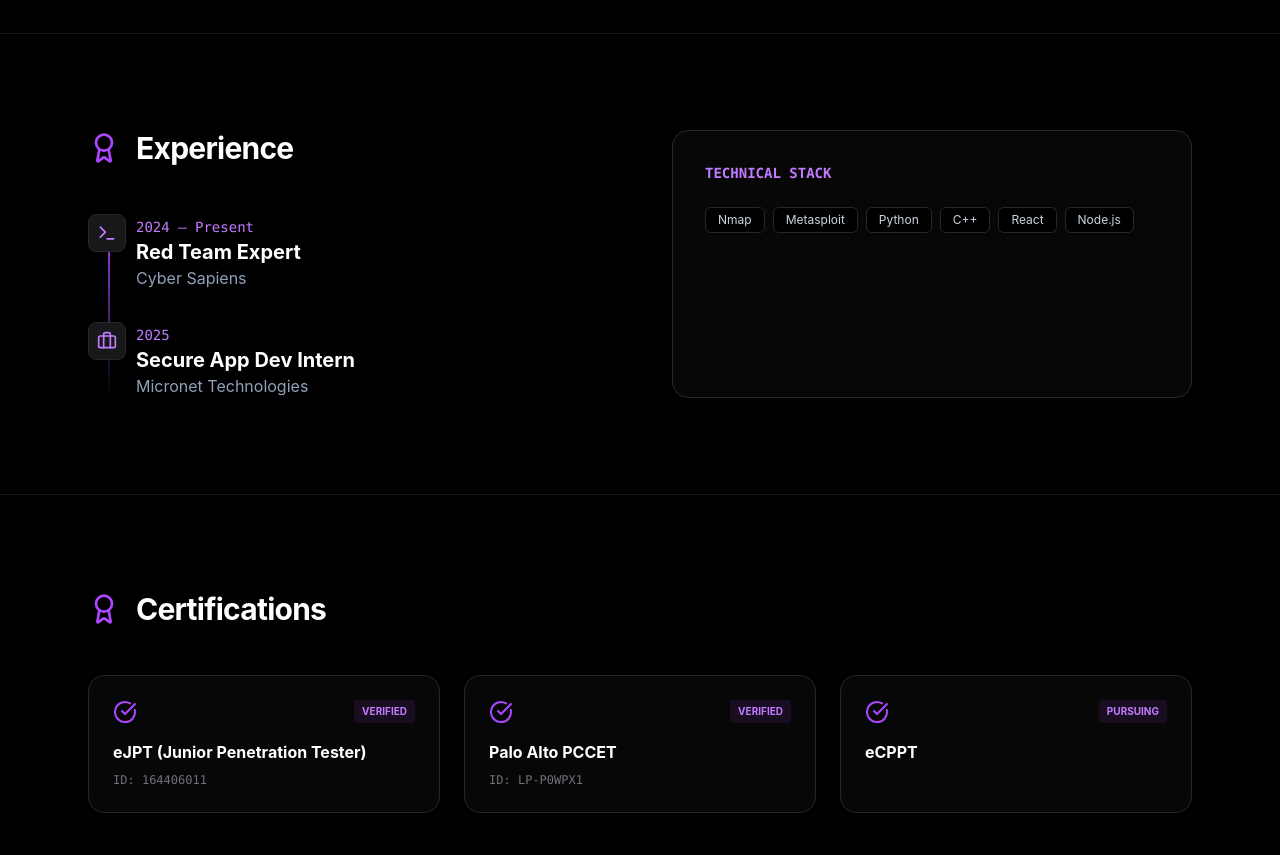
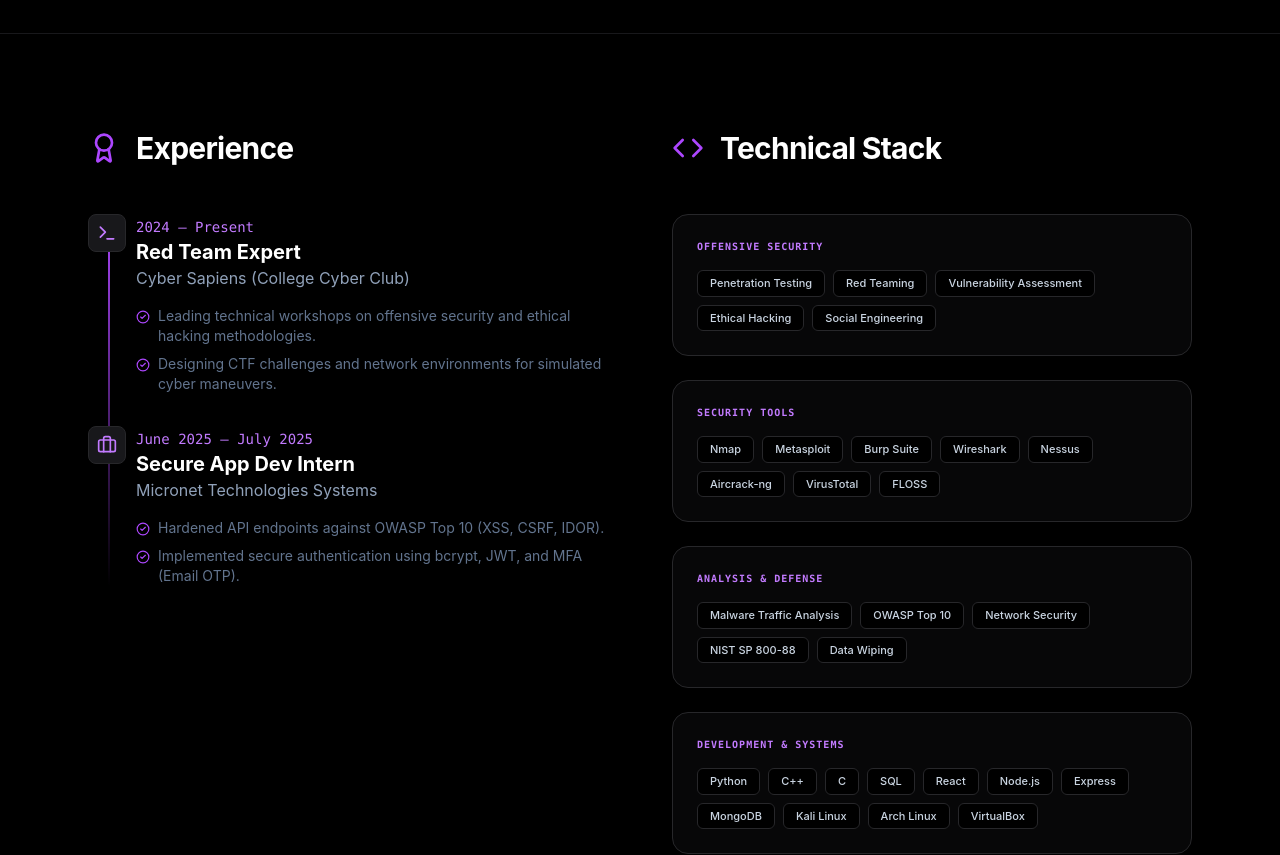
Before and after one commit to Hellthrone2005/Portfolio, a React app: page / in a window 1280 px wide. Shown: the part 1540-2395 px from the top of the page. Built offline with nearby package versions, Linux system fonts and the light colour scheme; the HTML template or start-up script is replaced by a standard one.

Commit message:
Update technical stack and skill categories

```diff
--- a/src/components/Experience.jsx
+++ b/src/components/Experience.jsx
@@ -2,40 +2,108 @@ import { Briefcase, Terminal, Award, Code, CheckCircle2 } from 'lucide-react';
 
 export default function Experience() {
   const experiences = [
-    { title: "Red Team Expert", org: "Cyber Sapiens", date: "2024 – Present", icon: <Terminal size={20} /> },
-    { title: "Secure App Dev Intern", org: "Micronet Technologies", date: "2025", icon: <Briefcase size={20} /> }
+    {
+      title: "Red Team Expert",
+      org: "Cyber Sapiens (College Cyber Club)",
+      date: "2024 – Present",
+      desc: [
+        "Leading technical workshops on offensive security and ethical hacking methodologies.",
+        "Designing CTF challenges and network environments for simulated cyber maneuvers."
+      ],
+      icon: <Terminal size={20} />
+    },
+    {
+      title: "Secure App Dev Intern",
+      org: "Micronet Technologies Systems",
+      date: "June 2025 – July 2025",
+      desc: [
+        "Hardened API endpoints against OWASP Top 10 (XSS, CSRF, IDOR).",
+        "Implemented secure authentication using bcrypt, JWT, and MFA (Email OTP)."
+      ],
+      icon: <Briefcase size={20} />
+    }
+  ];
+
+  const skillGroups = [
+    {
+      category: "Offensive Security",
+      skills: ["Penetration Testing", "Red Teaming", "Vulnerability Assessment", "Ethical Hacking", "Social Engineering"]
+    },
+    {
+      category: "Security Tools",
+      skills: ["Nmap", "Metasploit", "Burp Suite", "Wireshark", "Nessus", "Aircrack-ng", "VirusTotal", "FLOSS"]
+    },
+    {
+      category: "Analysis & Defense",
+      skills: ["Malware Traffic Analysis", "OWASP Top 10", "Network Security", "NIST SP 800-88", "Data Wiping"]
+    },
+    {
+      category: "Development & Systems",
+      skills: ["Python", "C++", "C", "SQL", "React", "Node.js", "Express", "MongoDB", "Kali Linux", "Arch Linux", "VirtualBox"]
+    }
   ];
 
   return (
     <section id="experience" className="py-24 bg-black text-white border-t border-zinc-900">
       <div className="max-w-6xl mx-auto px-6">
         <div className="grid lg:grid-cols-2 gap-16">
+
+          {/* Left: Experience Timeline */}
           <div className="space-y-12">
             <div className="flex items-center gap-4">
               <Award className="text-purple-500" size={32} />
               <h2 className="text-3xl font-bold tracking-tight">Experience</h2>
             </div>
+
             <div className="space-y-8 relative before:absolute before:inset-0 before:ml-5 before:h-full before:w-0.5 before:bg-gradient-to-b before:from-purple-500 before:to-transparent">
               {experiences.map((exp, i) => (
                 <div key={i} className="relative pl-12">
-                  <div className="absolute left-0 p-2 bg-zinc-900 border border-zinc-800 rounded-lg text-purple-400">{exp.icon}</div>
+                  <div className="absolute left-0 p-2 bg-zinc-900 border border-zinc-800 rounded-lg text-purple-400">
+                    {exp.icon}
+                  </div>
                   <div>
                     <span className="text-purple-400 text-sm font-mono">{exp.date}</span>
                     <h3 className="text-xl font-bold">{exp.title}</h3>
-                    <p className="text-slate-400">{exp.org}</p>
+                    <p className="text-slate-400 mb-4">{exp.org}</p>
+                    <ul className="space-y-2">
+                      {exp.desc.map((item, j) => (
+                        <li key={j} className="text-sm text-slate-500 flex gap-2">
+                          <CheckCircle2 size={14} className="text-purple-500 mt-1 shrink-0" />
+                          {item}
+                        </li>
+                      ))}
+                    </ul>
                   </div>
                 </div>
               ))}
             </div>
           </div>
-          <div className="p-8 bg-zinc-900/30 border border-zinc-800 rounded-2xl">
-            <h3 className="text-purple-400 font-mono text-sm font-bold uppercase mb-6">Technical Stack</h3>
-            <div className="flex flex-wrap gap-2">
-              {["Nmap", "Metasploit", "Python", "C++", "React", "Node.js"].map((s, i) => (
-                <span key={i} className="px-3 py-1 bg-black border border-zinc-800 rounded-md text-xs text-slate-300">{s}</span>
+
+          {/* Right: Expanded Technical Stack */}
+          <div className="space-y-12">
+            <div className="flex items-center gap-4">
+              <Code className="text-purple-500" size={32} />
+              <h2 className="text-3xl font-bold tracking-tight">Technical Stack</h2>
+            </div>
+
+            <div className="grid gap-6">
+              {skillGroups.map((group, i) => (
+                <div key={i} className="p-6 bg-zinc-900/30 border border-zinc-800 rounded-2xl">
+                  <h3 className="text-purple-400 font-mono text-[10px] font-bold uppercase tracking-widest mb-4">
+                    {group.category}
+                  </h3>
+                  <div className="flex flex-wrap gap-2">
+                    {group.skills.map((skill, j) => (
+                      <span key={j} className="px-3 py-1 bg-black border border-zinc-800 rounded-md text-[11px] font-medium text-slate-300">
+                        {skill}
+                      </span>
+                    ))}
+                  </div>
+                </div>
               ))}
             </div>
           </div>
+
         </div>
       </div>
     </section>
```
